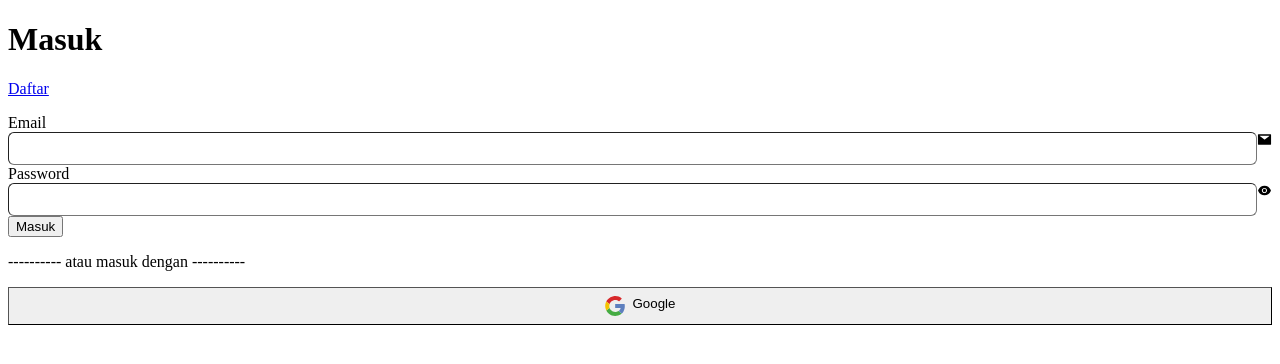
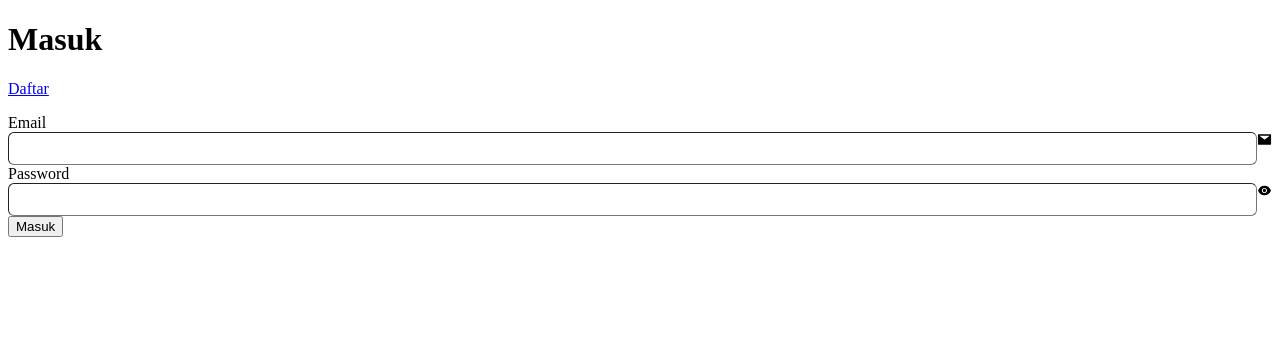
Before and after one commit to ikhwan69/tokped-clone, a Next.js app: page /login in a window 1280 px wide. Shown: the top 364 px of the page. Built offline with nearby package versions, Linux system fonts and the light colour scheme.

Commit message:
Disable Login Google

```diff
--- a/pages/api/auth/[...nextauth].js
+++ b/pages/api/auth/[...nextauth].js
@@ -1,5 +1,5 @@
 import NextAuth from 'next-auth';
-import GoogleProvider from 'next-auth/providers/google'
+// import GoogleProvider from 'next-auth/providers/google'
 import  CredentialsProvider  from 'next-auth/providers/credentials';
 import connectMongo from '../../../database/conn'
 import Users from '../../../model/Schema'
@@ -8,11 +8,11 @@
 export default NextAuth({
     providers: [
         //Google Provider
-        GoogleProvider({
-            clientId: process.env.GOOGLE_ID,
-            clientSecret: process.env.GOOGLE_SECRET
+        // GoogleProvider({
+        //     clientId: process.env.GOOGLE_ID,
+        //     clientSecret: process.env.GOOGLE_SECRET
 
-        }),
+        // }),
         CredentialsProvider({
             name: "Credentials",
             async authorize(credentials, req) {
--- a/pages/login.js
+++ b/pages/login.js
@@ -35,9 +35,9 @@
     }
 
     //Google Handler function
-    async function handleGoogleSignin() {
-        signIn('google', { callbackUrl: process.env.NEXT_PUBLIC_URL_CALLBACK })
-    }
+    // async function handleGoogleSignin() {
+    //     signIn('google', { callbackUrl: process.env.NEXT_PUBLIC_URL_CALLBACK })
+    // }
 
     const emailValidate = `${formik.errors.email && formik.touched.email ? 'border-2 border-rose-600 focus:border-rose-600' : ''}`
     const passwordValidate = `${formik.errors.password && formik.touched.password ? 'border-2 border-rose-600 focus:border-rose-600' : ''}`
@@ -100,7 +100,7 @@
                                 Masuk
                             </button>
                         </div>
-                        <p className="text-sm text-center text-slate-400 my-2">---------- atau masuk dengan ----------</p>
+                        {/* <p className="text-sm text-center text-slate-400 my-2">---------- atau masuk dengan ----------</p>
                         <div className="input-button ">
                             <button type="button" onClick={handleGoogleSignin} className={styles.button_custom}>
                                 <Image
@@ -110,7 +110,7 @@
                                 />
                                 <span className="font-semibold">Google</span>
                             </button>
-                        </div>
+                        </div> */}
                     </form>
                 </div>
             </div>
```
Also changed, not shown: 1 other file (tests, documents, lock files or other folders).
